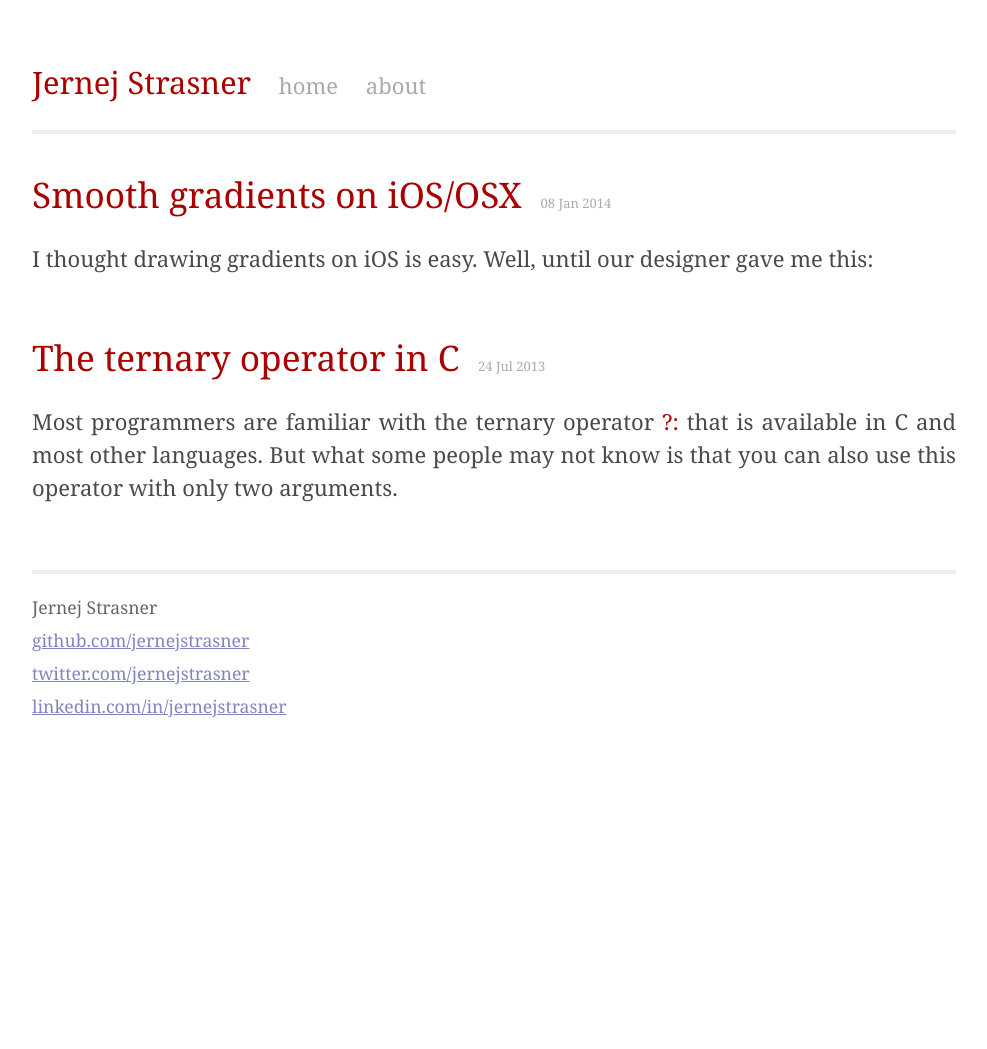
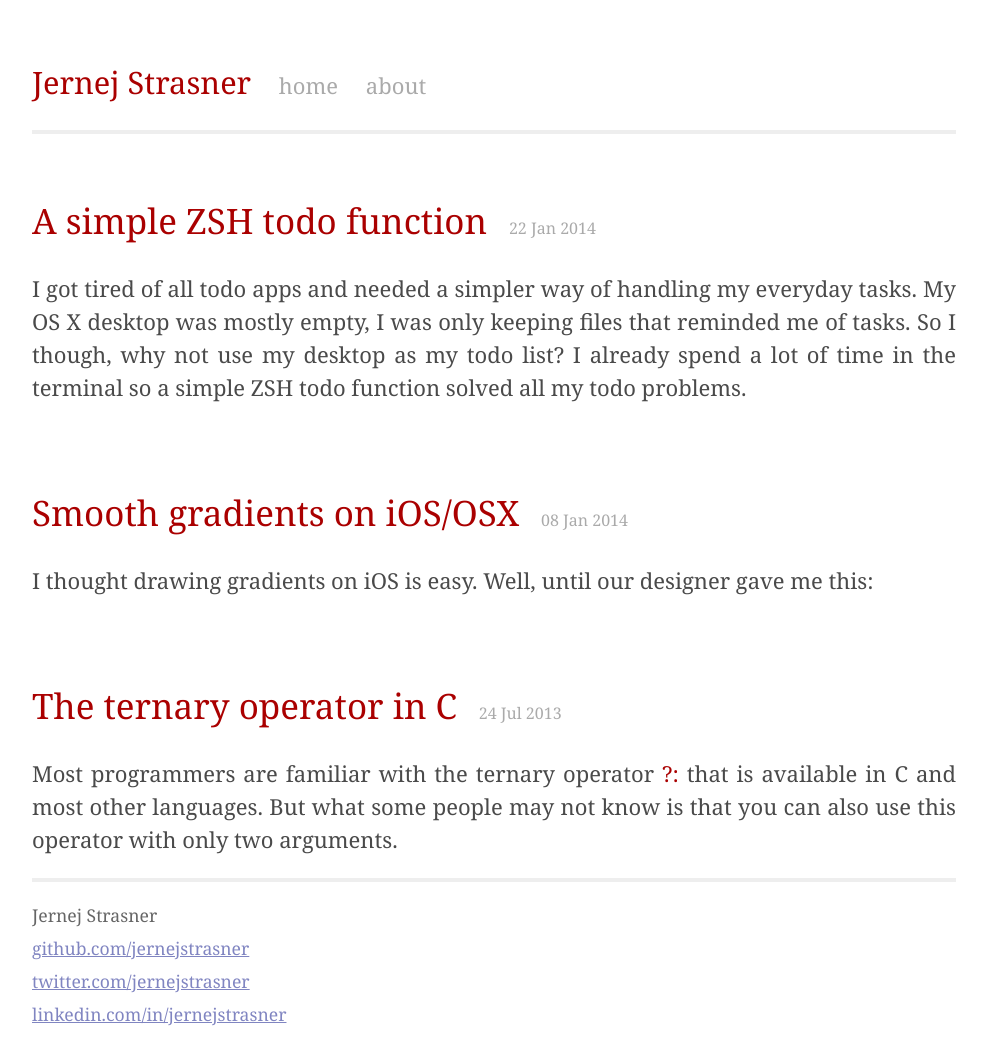
Before and after one commit to jernejstrasner/jernejstrasner.github.io, a Jekyll site: the page built from index.html, in a window 1280 px wide. Shown: the whole page, without its empty margins (146-1133 px from the left). Built offline with Jekyll 4.4.1, drawn with Linux system fonts in a browser that asks for light colours; before the commit the page ends 966 px from its top, so only the background shows below that.

Commit message:
Blog post about ZSH todo script

```diff
--- a/_layouts/post.html
+++ b/_layouts/post.html
@@ -1,8 +1,8 @@
 ---
 layout: default
 ---
-<h2 id="post-title">{{ page.title }}</h2>
+<h2 class="post-title">{{ page.title }}</h2>
 <p class="meta">{{ page.date | date_to_string }}</p>
-<div id="post">
+<div class="post">
 {{ content }}
 </div>
--- /dev/null
+++ b/_posts/2014-02-22-zsh-todo-function.markdown
@@ -0,0 +1,28 @@
+---
+layout: post
+title:  "A simple ZSH todo function"
+date:   2014-01-22 19:00:00
+categories: zsh
+---
+
+I got tired of all todo apps and needed a simpler way of handling my everyday tasks.
+My OS X desktop was mostly empty, I was only keeping files that reminded me of tasks.
+So I though, why not use my desktop as my todo list? I already spend a lot of time in
+the terminal so a simple ZSH todo function solved all my todo problems.
+
+{% highlight bash %}
+# Simple todo function
+function todo() {
+	if (( $# == 2 )); then
+		echo $1"\n\n"$2 > ~/Desktop/$1.txt
+	elif (( $# == 1 )); then
+		echo $1 > ~/Desktop/$1.txt
+	else
+		echo "Not enough arguments!"
+	fi
+}
+{% endhighlight %}
+
+Bonus: If you're using Alfred on OSX, you can use the workflow below. Just type "todo" in Alfred's command window and make sure you escape or quote the arguments if they contain spaces.
+
+[TODO Alfred Workflow]({{ site.url }}/files/zsh_todo.alfredworkflow)
--- a/css/main.css
+++ b/css/main.css
@@ -56,40 +56,6 @@ a:visited {
 
 /*****************************************************************************/
 /*
-/* Home
-/*
-/*****************************************************************************/
-
-#posts {
-    margin-top: 2em;
-    margin-bottom: 2em;
-}
-
-#posts a {
-    color: #a00;
-    text-decoration: none;
-}
-
-#posts a:hover {
-    color: #000;
-}
-
-#posts span {
-    color: #aaa;
-    font-size: small;
-    margin-left: 1em;
-}
-
-#posts div.post {
-    margin-bottom: 3em;
-}
-
-#posts a.post-title {
-	font-size: 160%;
-}
-
-/*****************************************************************************/
-/*
 /* Site
 /*
 /*****************************************************************************/
@@ -103,7 +69,7 @@ a:visited {
 
 .site h2 {
 	margin: 2em 0 1em 0;
-    padding:0;
+	padding: 0;
 }
 
 .site .header {
@@ -168,69 +134,96 @@ a:visited {
 
 /*****************************************************************************/
 /*
+/* Home
+/*
+/*****************************************************************************/
+
+#posts a {
+	color: #a00;
+	text-decoration: none;
+}
+
+#posts a:hover {
+	color: #000;
+}
+
+#posts div.post {
+	margin-bottom: 1em;
+}
+
+/*****************************************************************************/
+/*
 /* Posts
 /*
 /*****************************************************************************/
 
-#post {
+.post-title {
+	color: rgb(170,0,0);
+	font-size: 35px;
+}
+
+div.post.excerpt p:first-child {
+	margin-top: 0;
+}
+
+div.post {
 	margin-bottom: 2em;
 }
 
-#post ul, #post ol {
+div.post ul, #post,div.post ol {
 	margin-left: 1.35em;
 }
 
-#post pre, code {
+div.post pre, code {
 	background-color: #fcfcfc;
 	border: 1px solid #e6e6e6;
 	border-radius: 5px;
 }
 
-#post pre { padding: 0 .4em; }
-#post code { padding: 0 .2em; }
+div.post pre {
+	padding: 0 .4em;
+}
 
-#post div.highlight pre {
+div.post code {
+	padding: 0 .2em;
+}
+
+div.post div.highlight pre {
 	border: 0;
 	background-color: transparent;
 	padding: 0;
 }
 
-#post div.highlight code {
+div.post div.highlight code {
 	border: 0;
 	background-color: transparent;
 	padding: 0;
 }
 
-#post pre code {
+div.post pre code {
 	border: none;
 }
 
-#post-title {
-    color: rgb(170,0,0);
-	font-size: 35px;
-}
-
-#post img.center {
+div.post img.center {
 	display: block;
 	margin: 0 auto;
 }
 
-#post img.border {
+div.post img.border {
 	border: 1px solid #e6e6e6;
 }
 
-/* terminal */
-#post pre.terminal {
+div.post pre.terminal {
 	border: 1px solid #000;
 	background-color: #333;
 	color: #FFF;
 }
 
-#post pre.terminal code {
+div.post pre.terminal code {
 	background-color: #333;
 }
 
-#post div.highlight {
+div.post div.highlight {
 	font-size: 14px !important;
 	line-height: 20px;
 	overflow-x: scroll;
@@ -238,5 +231,4 @@ a:visited {
 	border: 1px solid #e6e6e6;
 	border-radius: 5px;
 	padding: 0 0.4em 0 0.4em;
-
 }
--- a/index.html
+++ b/index.html
@@ -6,11 +6,9 @@ title: "Jernej Strasner :: Blog"
 <div id="home">
   <div id="posts">
     {% for post in site.posts %}
-      <div class="post">
-          <a class="post-title" href="{{ post.url }}">{{ post.title }}</a>
-          <span>{{ post.date | date_to_string }}</span>
-          <p>{{ post.excerpt }}</p>
-      </div>
+    <h2 class="post-title"><a href="{{ post.url }}">{{ post.title }}</a></h2>
+    <p class="meta">{{ post.date | date_to_string }}</p>
+    <div class="post excerpt">{{ post.excerpt }}</div>
     {% endfor %}
   </div>
 </div>
```
Also changed, not shown: 2 other files. Lines whose indentation alone changed are shown as unchanged.
